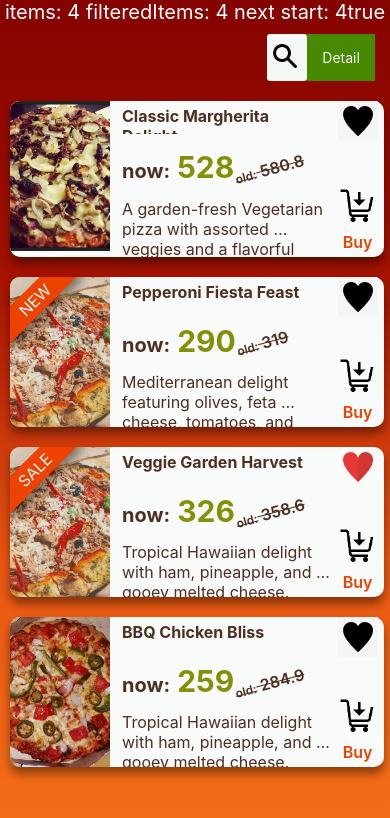
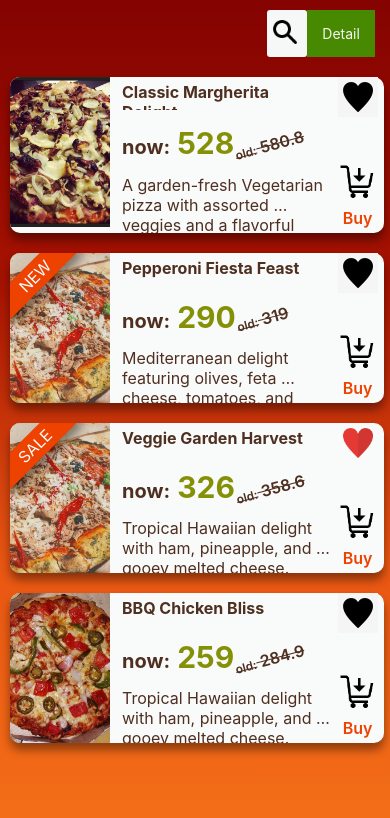
Before and after one commit to DiHand79/react-native-hillel, a React Native app: screen / in a window 390 px wide. Shown: the top 818 px of the page. Built offline with nearby package versions, Linux system fonts and the light colour scheme.

Commit message:
* add navigation pacckages

```diff
--- a/App.jsx
+++ b/App.jsx
@@ -8,7 +8,6 @@ import {
   View,
   RefreshControl,
   Alert,
-  ScrollView,
 } from 'react-native';
 import { LinearGradient } from 'expo-linear-gradient';
 import { PacmanIndicator } from 'react-native-indicators';
@@ -42,7 +41,6 @@ export default function App() {
   }, []);
 
   const onRefresh = () => {
-    // if (!refreshing && !freezeUpdate) {
     setRefreshing(true);
     const nextGettedItems = generateItems(nextItem.count, nextItem.start);
     setTimeout(
@@ -57,14 +55,11 @@ export default function App() {
       3000,
       nextGettedItems
     );
-    // }
   };
 
   const onUpdateEndList = ({ distanceFromEnd }) => {
-    // console.warn('onUpdateEndList', distanceFromEnd);
     if (!refreshing && !freezeUpdate && nextItem.start < 15) {
       // max 40
-      // setRefreshing(true);
       const nextGettedItems = generateItems(5, nextItem.start);
       setTimeout(
         (nextGettedItems) => {
@@ -131,20 +126,6 @@ export default function App() {
             />
           </View>
         */}
-
-        {/* DEBUG START */}
-        {DEBUG_MENU && (
-          <Text style={{ fontSize: 20, color: '#fff' }}>
-            {'items: ' +
-              items.length +
-              ' filteredItems: ' +
-              filteredItems.length +
-              ' next start: ' +
-              nextItem.start}
-            {JSON.stringify(nextItem.start < 40 && !freezeUpdate)}
-          </Text>
-        )}
-        {/* DEBUG END */}
 
         <View
           style={[
```
Also changed, not shown: package.json (+7 -0 lines), 2 other files (tests, documents, lock files or other folders).
